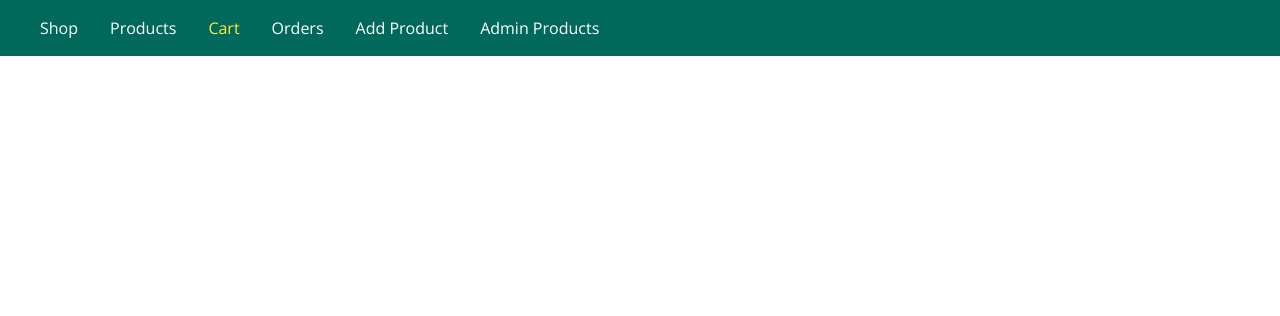
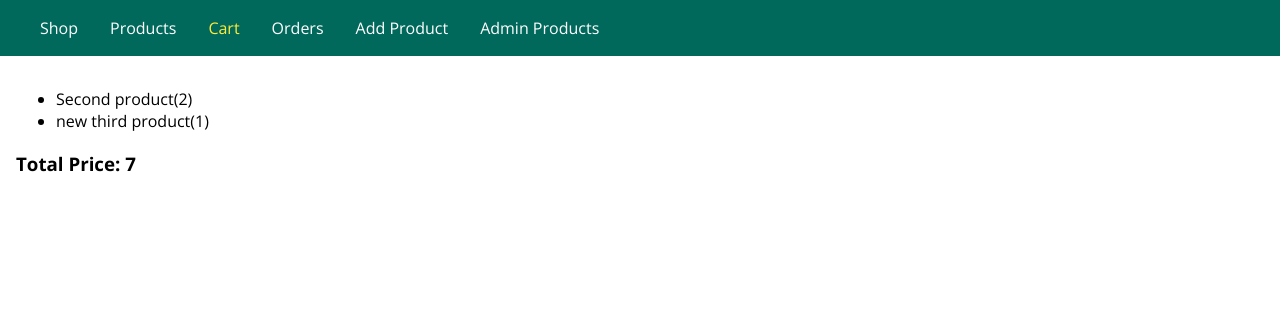
Before and after one commit to sameerwatts/Nodejs-Learning, a Node server app: page /cart in a window 1280 px wide. Shown: the top 316 px of the page. Run offline with Node 20, Linux system fonts and the light colour scheme; some libraries are stand-ins or nearby versions.

Commit message:
display cart items on the cart page

```diff
--- a/controllers/shop.js
+++ b/controllers/shop.js
@@ -33,10 +33,23 @@ exports.getIndex = (req, res, next) => {
 };
 
 exports.getCart = (req, res, next) => {
-  res.render("shop/cart", {
-    pageTitle: "Your Cart",
-    path: "/cart",
-  });
+  Cart.getCart(cart => {
+    Product.fetchProduct(products => {
+      const cartProducts = [];
+      products.forEach(product => {
+        const cartProductData = cart.products.find(prod => prod.id === product.id);
+        if(cartProductData) {
+          cartProducts.push({productData: product, qty: cartProductData.qty});
+        }
+      })
+      res.render("shop/cart", {
+        pageTitle: "Your Cart",
+        path: "/cart",
+        products: cartProducts,
+        totalPrice: cart.totalPrice,
+      });
+    })
+  })
 };
 
 exports.postCart = (req, res, next) => {
--- a/data/cart.json
+++ b/data/cart.json
@@ -1,7 +1,7 @@
 {
   "products": [
-    { "id": "0.1700908741583329", "qty": 1 },
+    { "id": "0.1700908741583329", "qty": 2 },
     { "id": "0.19950108668670952", "qty": 1 }
   ],
-  "totalPrice": 5
+  "totalPrice": 7
 }
--- a/models/cart.js
+++ b/models/cart.js
@@ -47,4 +47,15 @@ module.exports = class Cart {
       });
     });
   }
+
+  static getCart(cb) {
+    fs.readFile(p, (err, fileContent) => {
+      const cart = JSON.parse(fileContent);
+      if(err) {
+        cb(null);
+      } else {
+        cb(cart)
+      }
+    })
+  }
 };
--- a/views/shop/cart.ejs
+++ b/views/shop/cart.ejs
@@ -2,4 +2,16 @@
 </head>
 
 <%- include('../includes/navigation.ejs') %>
+<main>
+    <% if(products.length > 0) { %>
+        <ul>
+            <% products.forEach(p => { %>
+                <li><%= p.productData.title %>(<%= p.qty %>)</li>
+            <% }) %>
+        </ul>
+        <h3>Total Price: <%= totalPrice %></h3>
+        <%} else {%>
+            <h1>No Product in the cart!</h1>
+        <% }%>
+</main>
 <%- include('../includes/end.ejs') %>
```
